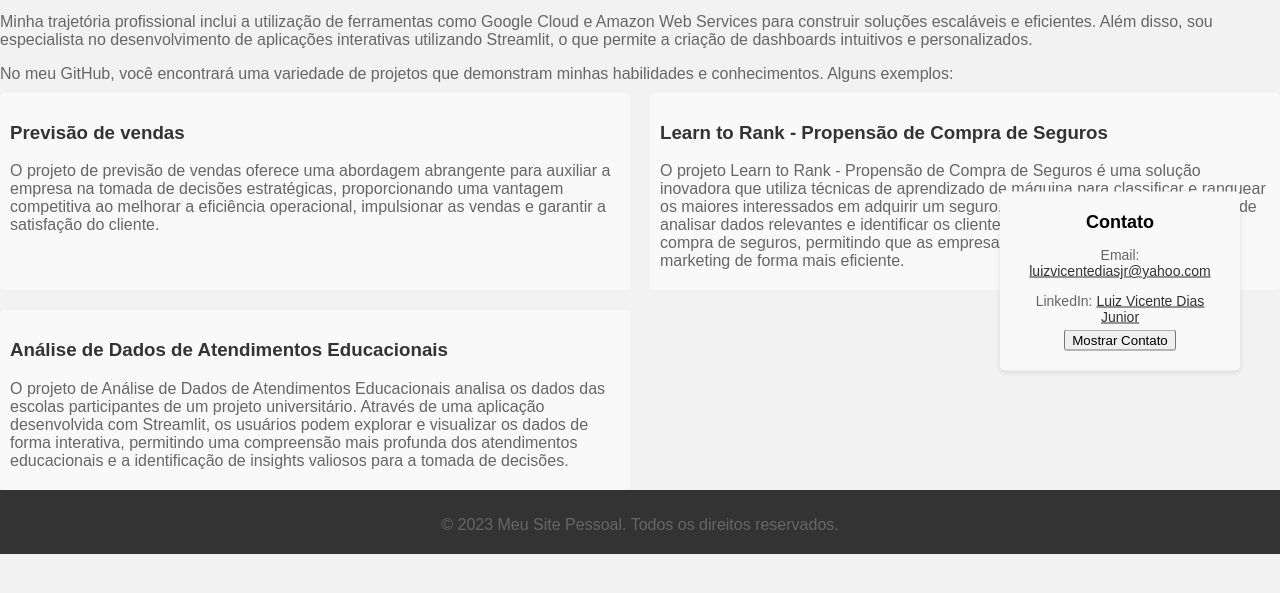
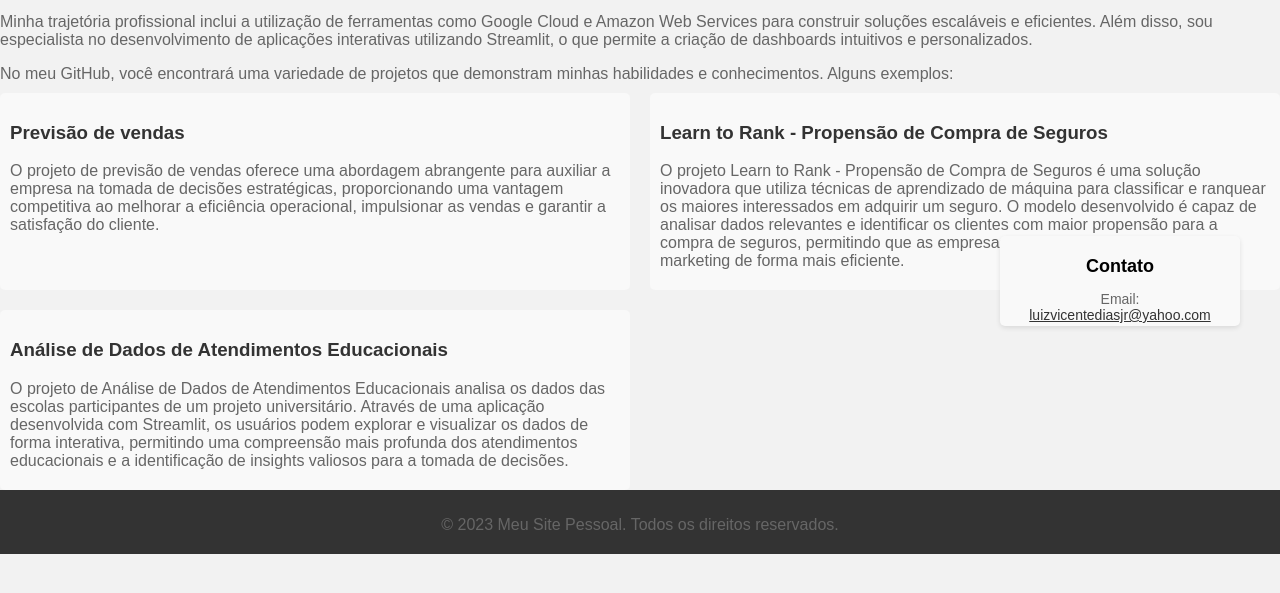
Before and after one commit to LuizVicenteJr/LuizVicenteJr.github.io, a plain HTML site: page index.html in a window 1280 px wide. Shown: the part 119-712 px from the top of the page. Drawn offline with Linux system fonts and the light colour scheme.

Commit message:
Update style.css

```diff
--- a/style.css
+++ b/style.css
@@ -61,13 +61,20 @@ footer {
   position: fixed;
   top: 50%;
   right: 20px;
-  transform: translate(-20px, -50%);
+  transform: translateY(-50%);
   background-color: #f9f9f9;
   padding: 20px;
   border-radius: 5px;
   width: 200px;
   text-align: center;
   box-shadow: 0 2px 5px rgba(0, 0, 0, 0.1);
+  transition: height 0.3s ease;
+  overflow: hidden;
+  height: 50px;
+}
+
+.contact-section.expanded {
+  height: auto;
 }
 
 .contact-section h2 {
@@ -88,3 +95,12 @@ footer {
 .contact-section a:hover {
   color: #666;
 }
+
+.contact-toggle {
+  background-color: #f9f9f9;
+  border: none;
+  color: #333;
+  padding: 5px 10px;
+  margin-top: 10px;
+  cursor: pointer;
+}
```
